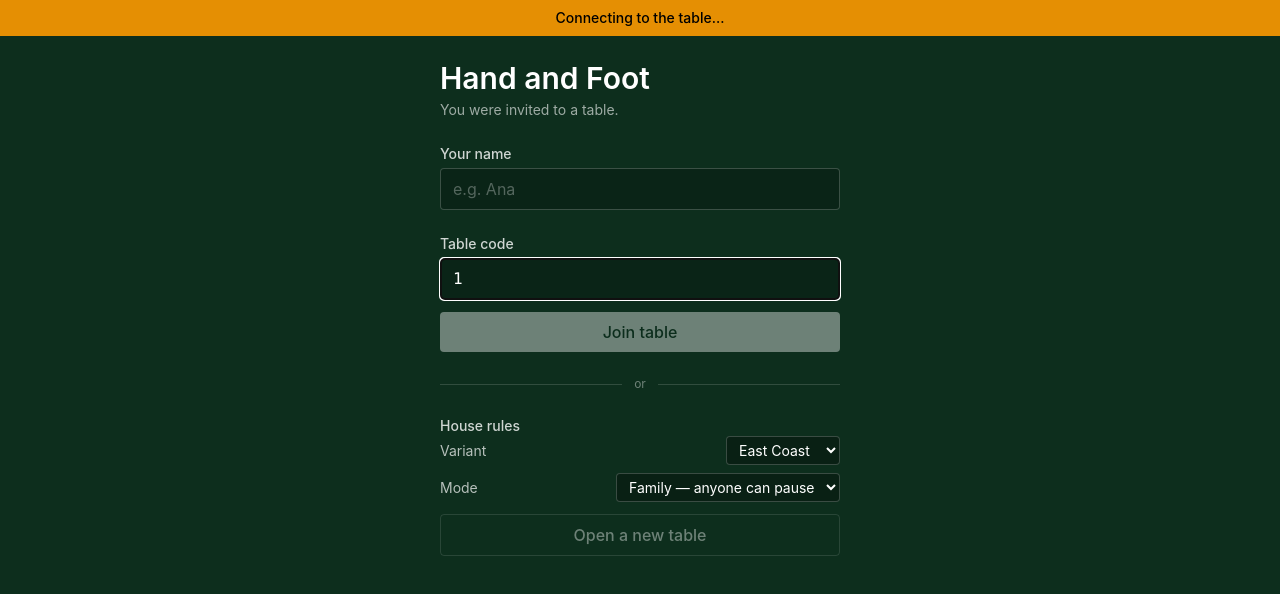
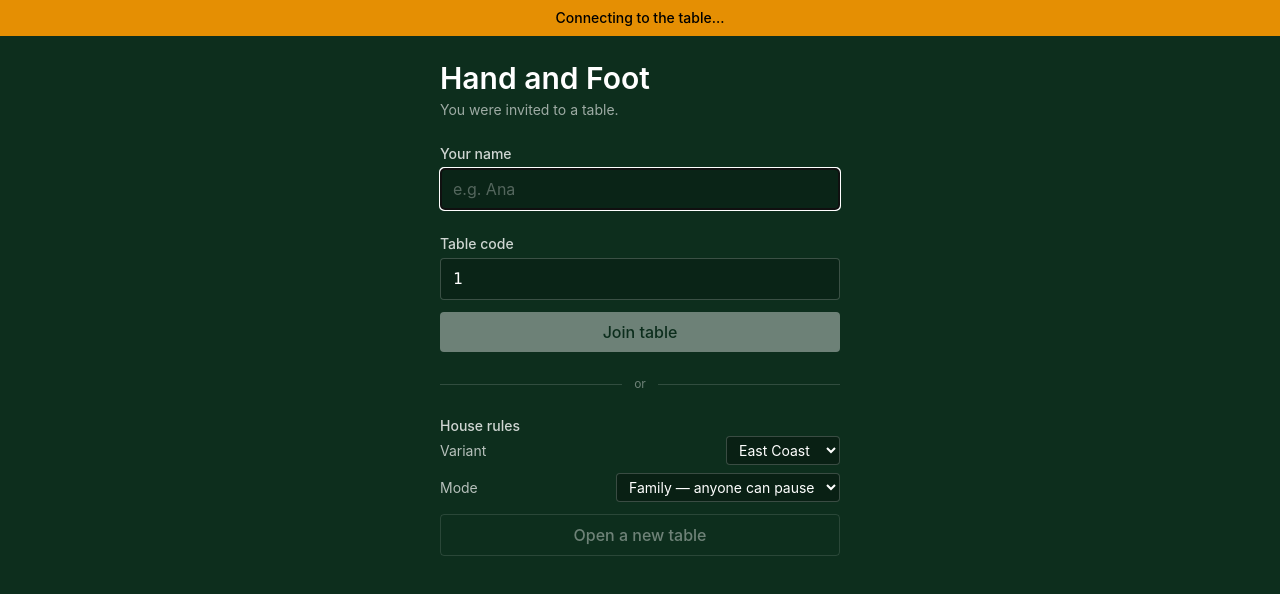
Before and after one commit to jcj59/hand-and-foot, a React (Vite) app in the folder packages/client/: page /room/1 in a window 1280 px wide. Shown: the top 594 px of the page. Built offline with nearby package versions, Linux system fonts and the light colour scheme; no server answers.

Commit message:
no-mistakes(test): Focus name field when arriving from shared link

```diff
--- a/packages/client/src/routes/Home.tsx
+++ b/packages/client/src/routes/Home.tsx
@@ -68,7 +68,8 @@ export function Home({ socket }: HomeProps): React.ReactElement {
           value={name}
           onChange={(e) => setName(e.target.value)}
           placeholder="e.g. Ana"
-          autoFocus={!fromLink}
+          // First either way, and from a shared link it is the only thing missing.
+          autoFocus
           maxLength={24}
         />
       </label>
@@ -87,7 +88,6 @@ export function Home({ socket }: HomeProps): React.ReactElement {
             value={code}
             onChange={(e) => setCode(normalizeRoomCode(e.target.value))}
             placeholder="ABC234"
-            autoFocus={Boolean(fromLink)}
             // The browser truncates to this before normalizing ever sees it, so it
             // leaves room for the separators people type: "ABC-234", "a b c 2 3 4".
             maxLength={ROOM_CODE_LENGTH * 2}
```
Also changed, not shown: 1 other file (tests, documents, lock files or other folders).
